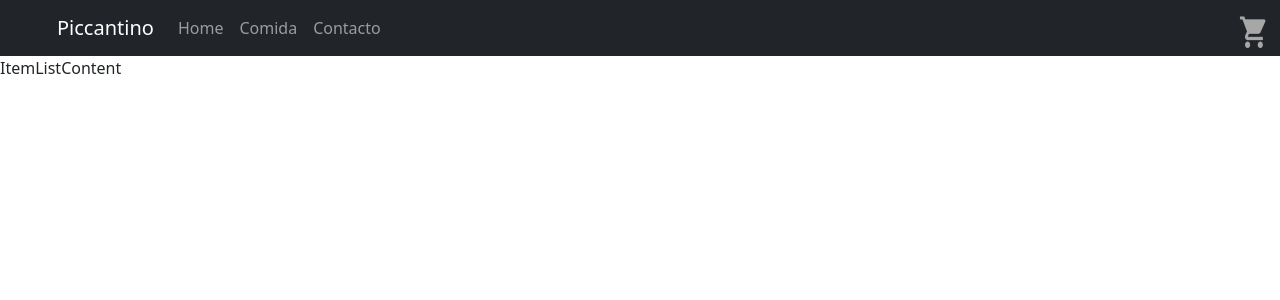
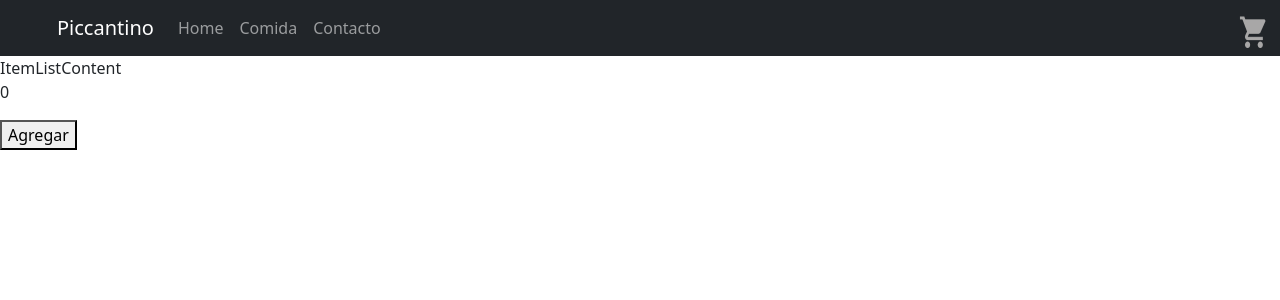
Before and after one commit to TomasMogaburuBoca/Piccantino, a React (Create React App) app: page / in a window 1280 px wide. Shown: the top 300 px of the page. Built offline with nearby package versions, Linux system fonts and the light colour scheme.

Commit message:
contador

```diff
--- a/src/Componentes/CartWidgets/CartWidgets.js
+++ b/src/Componentes/CartWidgets/CartWidgets.js
@@ -1,9 +1,13 @@
 import CarritoGris from '../../CarritoGris.png'
 import '../CartWidgets/CartWidgets.css'
+import ItemCount from '../ItemCount/ItemCount'
+
 
 function CartWidgets() {
     return (
+        <>
         <img src={CarritoGris} className="carrito" alt="carrito"/>
+        </>
     )
 }
 
--- /dev/null
+++ b/src/Componentes/ItemCount/ItemCount.js
@@ -0,0 +1,21 @@
+import {useReducer, useState} from 'react'
+
+function ItemCount() {
+    const [contador, setContador] = useState (0)
+
+
+    function cont() {
+        setContador(contador + 1)
+        if (contador >= 10) {
+            return alert('No hay stock')
+        } else return true
+    }
+    return (
+        <div>
+            <p>{contador}</p>
+            <button onClick={cont}>Agregar</button>
+        </div>
+    )
+}
+
+export default ItemCount
--- a/src/Componentes/ItemListContent/ItemListContent.js
+++ b/src/Componentes/ItemListContent/ItemListContent.js
@@ -1,8 +1,12 @@
+import ItemCount from "../ItemCount/ItemCount"
 
 
 function ItemListContent() {
     return (
+        <>
         <div>ItemListContent</div>
+        < ItemCount />
+        </>
     )
 }
 
```
